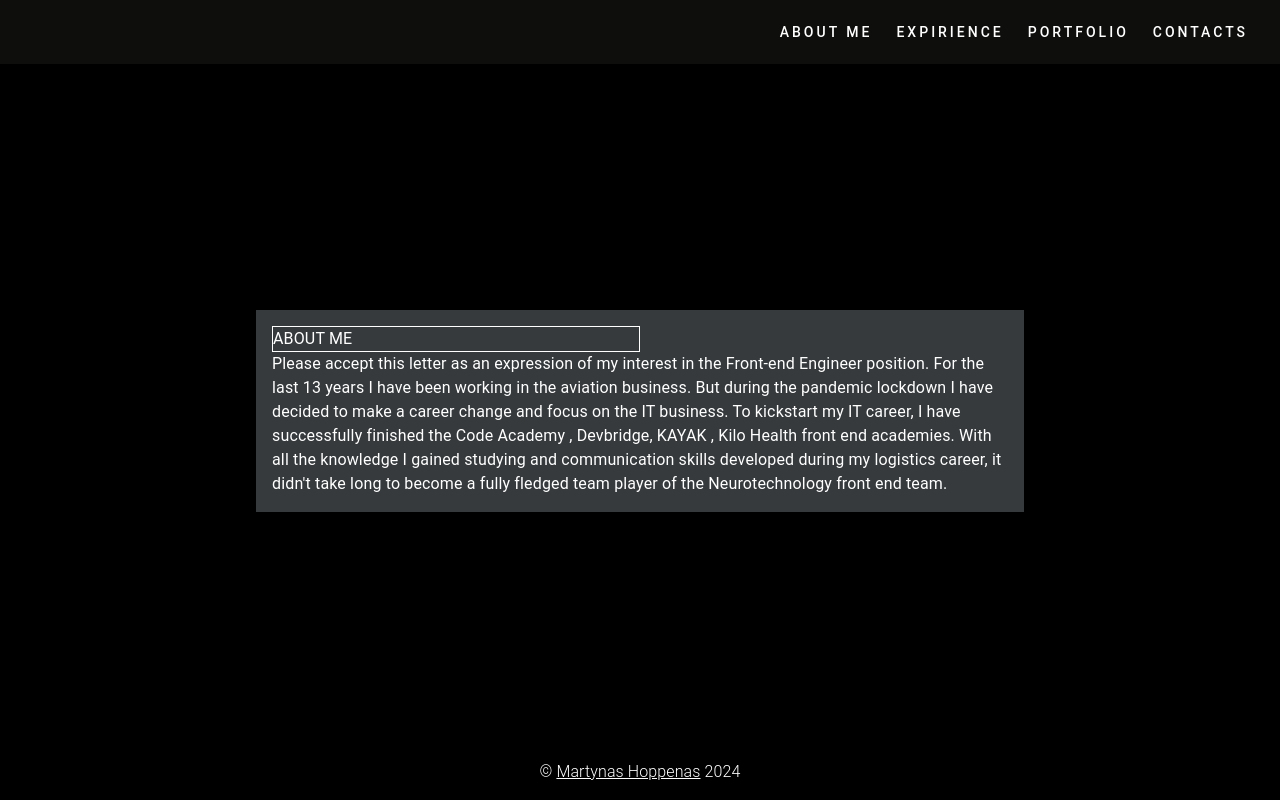
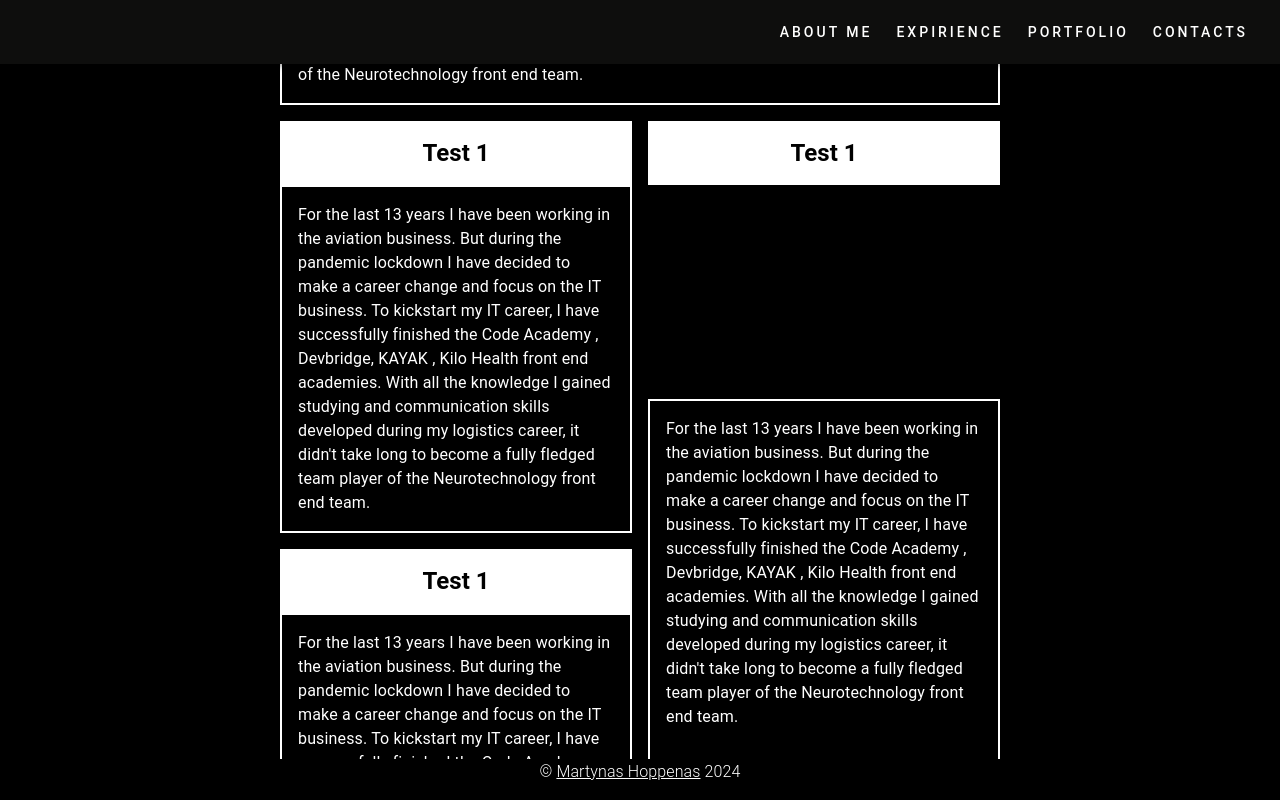
Before and after one commit to Hoppenas/mh-codes, a React (Create React App) app: page / in a window 1280 px wide. Built offline with nearby package versions, Linux system fonts and the light colour scheme.

Commit message:
UPD: About me page

```diff
--- /dev/null
+++ b/src/components/TextWithHeaderContainer/TextWithHeaderContainer.tsx
@@ -0,0 +1,38 @@
+import { FC } from "react";
+import { Grid, Typography } from "@mui/material";
+
+interface ITextWithHeaderContainer {
+  header: string;
+  text: string;
+  fullwith: boolean;
+}
+
+const TextWithHeaderContainer: FC<ITextWithHeaderContainer> = ({
+  header,
+  text,
+  fullwith,
+}) => {
+  return (
+    <Grid container margin={1}>
+      <Grid item container xs={12} justifyContent="flex-end">
+        <Grid item xs={fullwith ? 12 : 6}>
+          <Typography
+            bgcolor="#FFF"
+            color="black"
+            textAlign="center"
+            padding={2}
+            variant="h5"
+            fontWeight="600"
+          >
+            {header}
+          </Typography>
+        </Grid>
+      </Grid>
+      <Grid item xs={12} border={2}>
+        <Typography padding={2}>{text}</Typography>
+      </Grid>
+    </Grid>
+  );
+};
+
+export default TextWithHeaderContainer;
--- a/src/pages/AboutmePage.tsx
+++ b/src/pages/AboutmePage.tsx
@@ -3,6 +3,12 @@ import { useNavigate } from "react-router-dom";
 import { minWidth } from "../constants/styleConstants";
 import mhphoto from "../images/MHphoto.jpg";
 import CustomizedTimeline from "../components/CustomizedTimeline/CustomizedTimeline";
+import TextWithHeaderContainer from "../components/TextWithHeaderContainer/TextWithHeaderContainer";
+
+const testText = {
+  header: "Test 1",
+  text: "For the last 13 years I have been working in the aviation business. But during the pandemic lockdown I have decided to make a career change and focus on the IT business. To kickstart my IT career, I have successfully finished the Code Academy , Devbridge, KAYAK , Kilo Health front end academies. With all the knowledge I gained studying and communication skills developed during my logistics career, it didn't take long to become a fully fledged team player of the Neurotechnology front end team.",
+};
 
 const AboutMePage = () => {
   const navigate = useNavigate();
@@ -18,65 +24,56 @@ const AboutMePage = () => {
       maxWidth="60%"
       margin="auto"
     >
+      {/* <Box
+        bgcolor="#FFF"
+        height="30vh"
+        width="100%"
+        margin={2}
+        marginTop="200px"
+      >
+        <Avatar
+          alt="Martynas Hoppenas"
+          src={mhphoto}
+          variant="rounded"
+          sx={{ width: 200, height: 300 }}
+        />
+      </Box> */}
       <Box
         padding={2}
-        bgcolor="rgba(135, 145, 154, 0.4)"
+        // bgcolor="rgba(135, 145, 154, 0.4)"
         display="flex"
         flexDirection="row"
         gap={3}
       >
-        {/* <Avatar
-          alt="Martynas Hoppenas"
-          src={mhphoto}
-          variant="rounded"
-          sx={{ width: 200, height: 300 }}
-        /> */}
         <Grid container>
-          <Grid xs={6} border={1}>
-            <Typography>ABOUT ME</Typography>
-          </Grid>
-          <Grid xs={12}>
-            <Typography>
-              Please accept this letter as an expression of my interest in the
-              Front-end Engineer position. For the last 13 years I have been
-              working in the aviation business. But during the pandemic lockdown
-              I have decided to make a career change and focus on the IT
-              business. To kickstart my IT career, I have successfully finished
-              the Code Academy , Devbridge, KAYAK , Kilo Health front end
-              academies. With all the knowledge I gained studying and
-              communication skills developed during my logistics career, it
-              didn't take long to become a fully fledged team player of the
-              Neurotechnology front end team.
-            </Typography>
+          <TextWithHeaderContainer
+            fullwith={false}
+            header={testText.header}
+            text={testText.text}
+          />
+          <Grid container direction="row">
+            <Grid item container xs={6}>
+              <TextWithHeaderContainer
+                fullwith={true}
+                header={testText.header}
+                text={testText.text}
+              />
+              <TextWithHeaderContainer
+                fullwith={true}
+                header={testText.header}
+                text={testText.text}
+              />
+            </Grid>
+            <Grid item container xs={6}>
+              <TextWithHeaderContainer
+                fullwith={true}
+                header={testText.header}
+                text={testText.text}
+              />
+            </Grid>
           </Grid>
         </Grid>
       </Box>
-      {/* <Typography>
-        My everyday tools are React, Typescript, Figma, GIT, REST APIs and daily
-        communication with my and other team's developers, UI/UX designers and
-        product owners. I know it's only beginning of road, but considering the
-        fact I managed to explain my grandmother how turn on front camera during
-        video call, it will not take long to become senior developer. Speaking
-        about my work experience, as you can notice, once I find suitable work
-        team-mates, I tend to stay long and do not look for any replacements. I
-        truly believe that nowadays it is a true value. During my career in
-        aviation, I have learned to listen to the client's needs, to look at the
-        problem in different angles, to see the big picture and integrate fast.
-        And mostly I have learned, that a sky is the limit and impossible is
-        just an opinion. On a less formal note, I know that developer should
-        work with make it happen attitude. So in the light of this I am pleased
-        to introduce myself as a father of two beautiful daughters. Can't say
-        that I am also proud of the fact that I am constantly forced to sing
-        songs from Disney's Frozen, Frozen 2, Mermaid and unfortunately the list
-        goes on... Considering the fact, that I am a terrible singer and don't
-        know all the lyrics, yes, I know how to make it happen . I am sure my
-        motivation and personal qualities will allow me to integrate quickly in
-        to the LastPass family. Please take a moment to review my attached
-        resume. I would greatly appreciate the opportunity to speak with you
-        regarding my application. As my daughter would say let it go... Let it
-        go... Do you want to build a snowman?* I would surely do! *Lyrics from
-        movie Frozen.
-      </Typography> */}
     </Grid>
   );
 };
```
